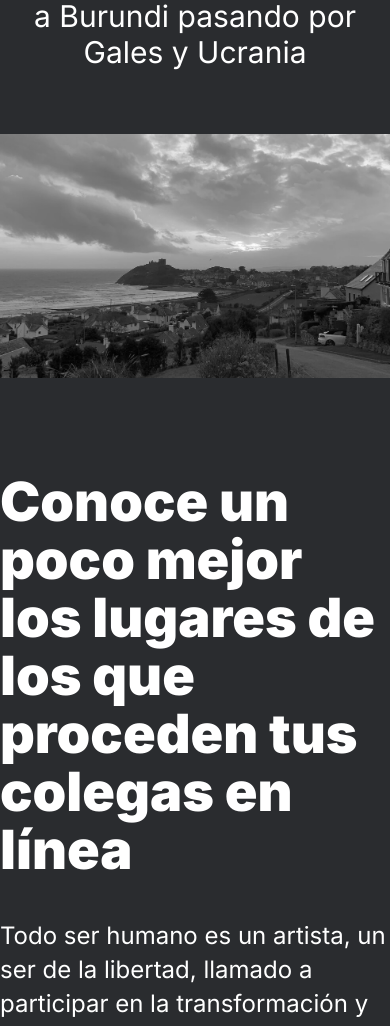
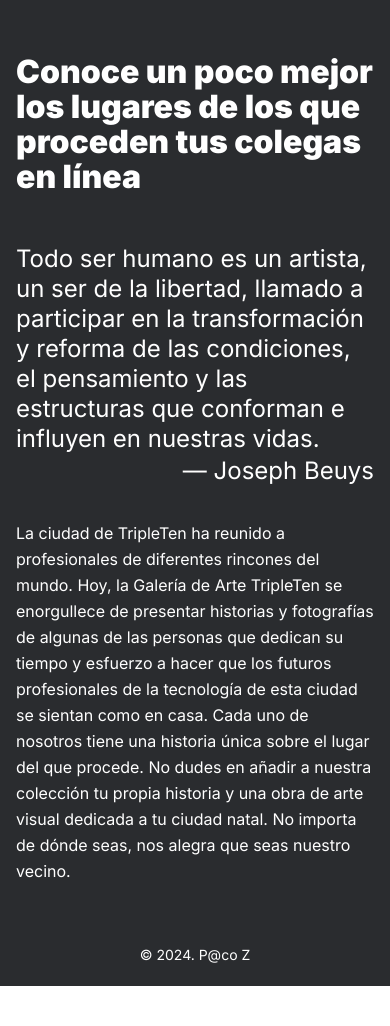
Before and after one commit to PacoZ2024/web_project_homeland, a plain HTML site: page index.html in a window 390 px wide. Shown: the part 562-1588 px from the top of the page. After the commit the page ends 1548 px from the top, so only its background shows below. Drawn offline with Linux system fonts and the light colour scheme.

Commit message:
Diseño responsivo en resoluciones 320px y 768px

```diff
--- a/blocks/content.css
+++ b/blocks/content.css
@@ -4,8 +4,8 @@
 }
 
 .contents {
+  max-width: 830px;
   margin: 92px auto 0 0;
-  max-width: 830px;
 }
 
 .content__title {
@@ -16,23 +16,65 @@
 }
 
 .content__reflection {
+  max-width: 738px;
   margin: 0 auto 10px 0;
-  max-width: 738px;
   font-size: 24px;
   line-height: 34px;
 }
 
 .content__author {
   max-width: 732px;
+  margin: 0 auto 30px 0;
+  text-align: end;
   font-size: 24px;
   line-height: 34px;
-  text-align: end;
-  margin: 0 auto 30px 0;
 }
 
 .content__intro {
   max-width: 722px;
+  margin: 0 auto 0 0;
+  font-size: 16px;
   line-height: 26px;
-  font-size: 16px;
-  margin: 0 auto 0 0;
 }
+
+@media screen and (max-width: 1024px) {
+  .contents {
+    max-width: 720px;
+    margin-top: 90px;
+    padding: 0 24px;
+  }
+
+  .content__title {
+    margin-bottom: 50px;
+    font-size: 45px;
+    line-height: 49px;
+  }
+
+  .content__reflection {
+    margin-bottom: 0;
+  }
+
+  .content__author {
+    margin-bottom: 32px;
+  }
+}
+
+@media screen and (max-width: 544px) {
+  .contents {
+    margin-top: 64px;
+    padding: 0 16px;
+  }
+
+  .content__title {
+    font-size: 32px;
+    line-height: 35px;
+  }
+
+  .content__reflection {
+    line-height: 30px;
+  }
+
+  .content__author {
+    margin-bottom: 32px;
+  }
+}
--- a/blocks/footer.css
+++ b/blocks/footer.css
@@ -6,7 +6,20 @@
 .footer__author {
   margin: 92px 0 0;
   padding-bottom: 24px;
+  text-align: center;
   font-size: 14px;
   line-height: 16px;
-  text-align: center;
 }
+
+@media screen and (max-width: 1024px) {
+  .footer__author {
+    margin-top: 88px;
+  }
+}
+
+@media screen and (max-width: 544px) {
+  .footer__author {
+    margin-top: 64px;
+    line-height: 14px;
+  }
+}
--- a/blocks/header.css
+++ b/blocks/header.css
@@ -12,11 +12,11 @@
 }
 
 .header__title {
+  margin: 0 auto 32px;
   font-weight: bold;
   text-align: center;
+  font-size: 96px;
   line-height: 100px;
-  font-size: 96px;
-  margin: 0 auto 32px;
 }
 
 .header__span {
@@ -26,12 +26,50 @@
 .header__subtitle {
   max-width: 720px;
   margin: 0 auto 64px;
+  text-align: center;
   font-size: 30px;
   line-height: 36px;
-  text-align: center;
 }
 
 .header__image {
   width: 100%;
   object-fit: cover;
 }
+
+@media screen and (max-width: 1024px) {
+  .header__logo {
+    max-height: 66px;
+    padding-top: 30px;
+  }
+
+  .header__title {
+    margin-bottom: 25px;
+    font-size: 75px;
+    line-height: 79px;
+  }
+
+  .header__subtitle {
+    margin-bottom: 30px;
+  }
+}
+
+@media screen and (max-width: 544px) {
+  .header__logo {
+    max-width: 188px;
+    max-height: 52px;
+    margin-bottom: 50px;
+    padding-top: 20px;
+  }
+
+  .header__title {
+    margin-bottom: 16px;
+    font-size: 40px;
+    line-height: 44px;
+  }
+
+  .header__subtitle {
+    margin-bottom: 40px;
+    font-size: 16px;
+    line-height: 20px;
+  }
+}
--- a/blocks/page.css
+++ b/blocks/page.css
@@ -1,6 +1,6 @@
 .page {
+  max-width: 1280px;
   background-color: #2a2c2f;
-  max-width: 1280px;
+  font-family: "Inter", Arial, sans-serif;
   color: #ffffff;
-  font-family: "Inter", Arial, sans-serif;
 }
```
